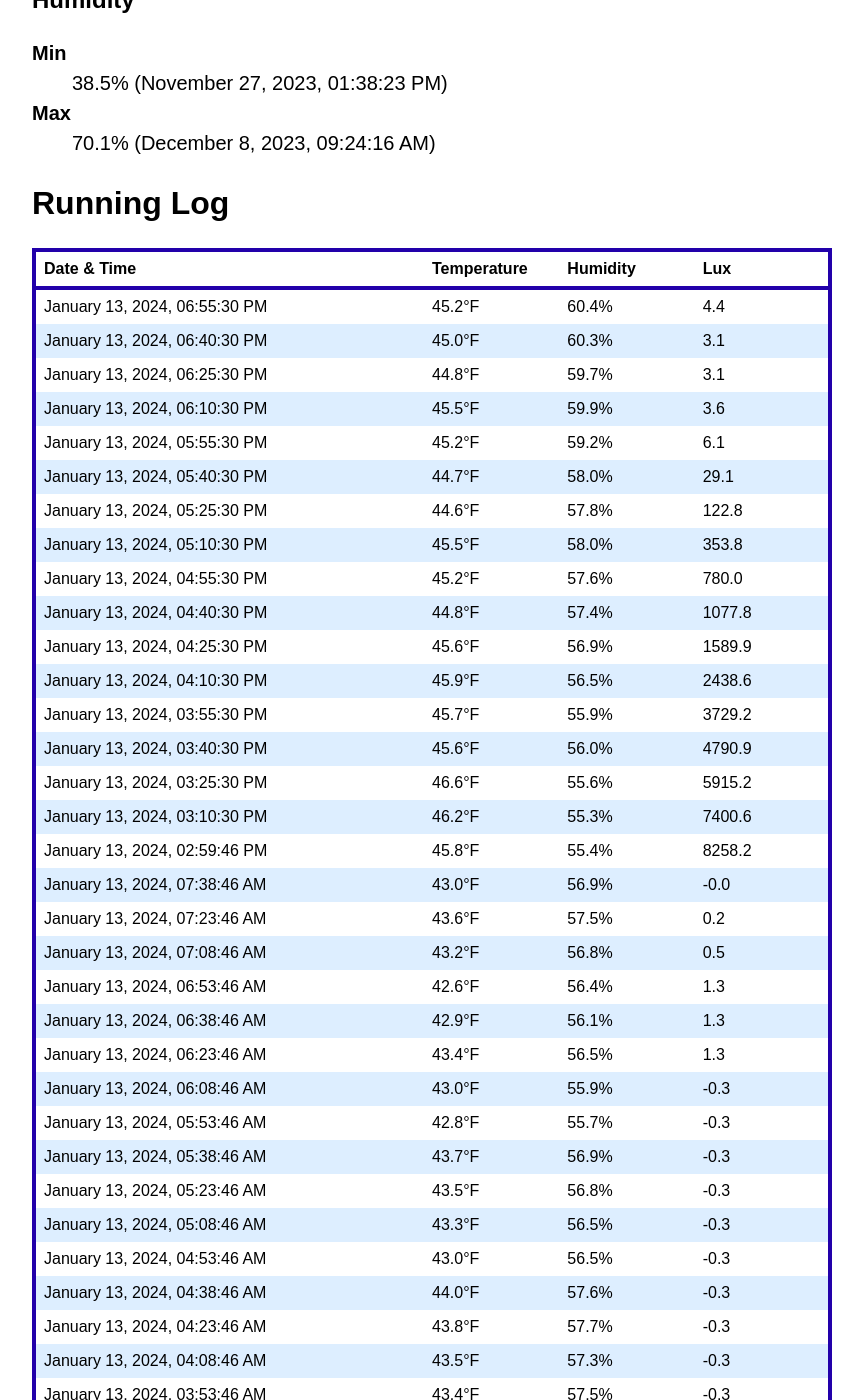
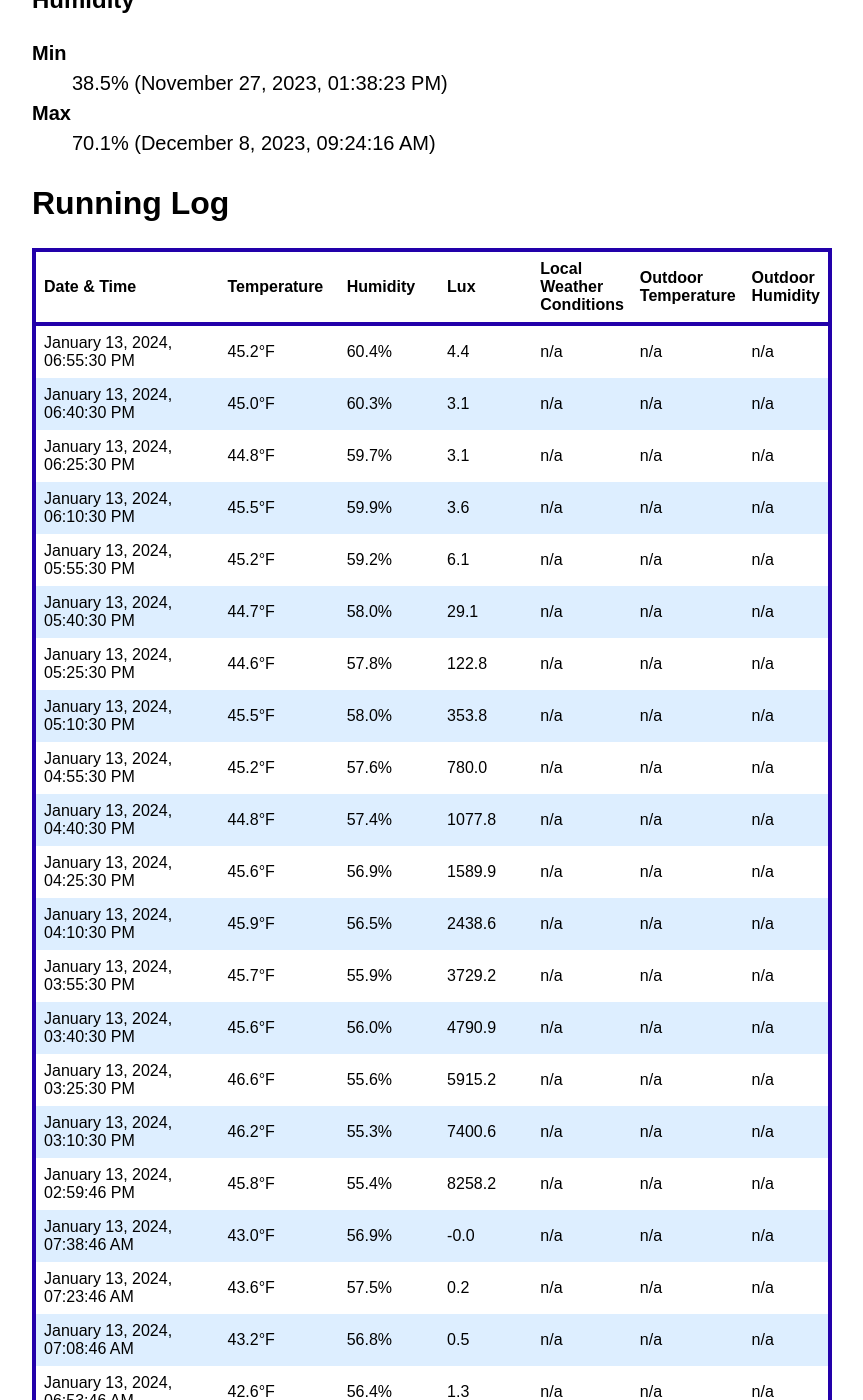
Before and after one commit to emilyanndavis/drafty, a Jekyll site: the page built from history.html, in a window 1280 px wide and 1400 px high, scrolled down 416 px. Shown: the whole window, without its empty margins (0-863 px from the left). Built offline with Jekyll 4.4.1, drawn with Linux system fonts in a browser that asks for light colours; some of the changed text lies outside the part shown.

Commit message:
Adds local weather data from NWS API

```diff
--- a/history.html
+++ b/history.html
@@ -36,6 +36,9 @@ class: page--history
       <th scope="col">Temperature</th>
       <th scope="col">Humidity</th>
       <th scope="col">Lux</th>
+      <th scope="col">Local Weather Conditions</th>
+      <th scope="col">Outdoor Temperature</th>
+      <th scope="col">Outdoor Humidity</th>
     </tr>
   </thead>
   <tbody>
@@ -45,6 +48,9 @@ class: page--history
       <td>{{ row.temp_f }}&deg;F</td>
       <td>{{ row.humidity }}%</td>
       <td>{{ row.lux }}</td>
+      <td>{% if row.nws_conditions %}{{ row.nws_conditions }}{% else %}n/a{% endif %}</td>
+      <td>{% if row.nws_temp_f %}{{ row.nws_temp_f }}&deg;F{% else %}n/a{% endif %}</td>
+      <td>{% if row.nws_humidity %}{{ row.nws_humidity }}%{% else %}n/a{% endif %}</td>
     </tr>
   {% endfor %}
   </tbody>
```
Also changed, not shown: index.html (+12 -0 lines), _data/all.csv.
